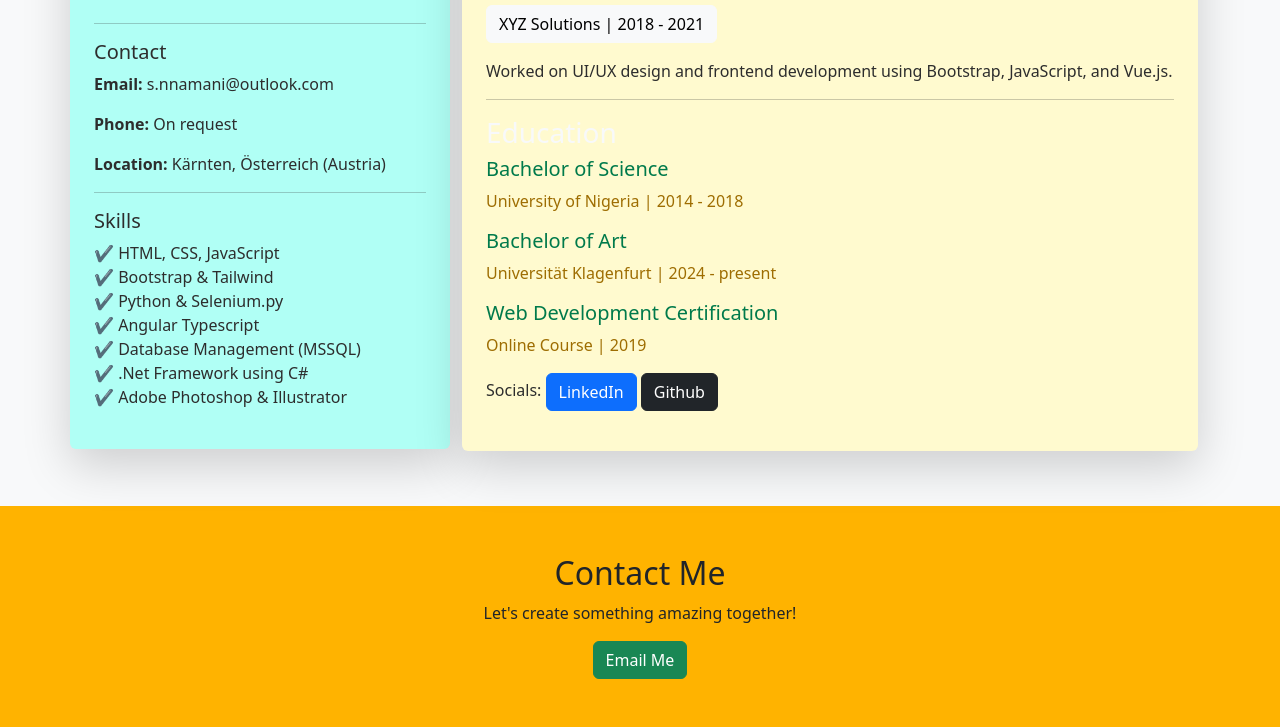
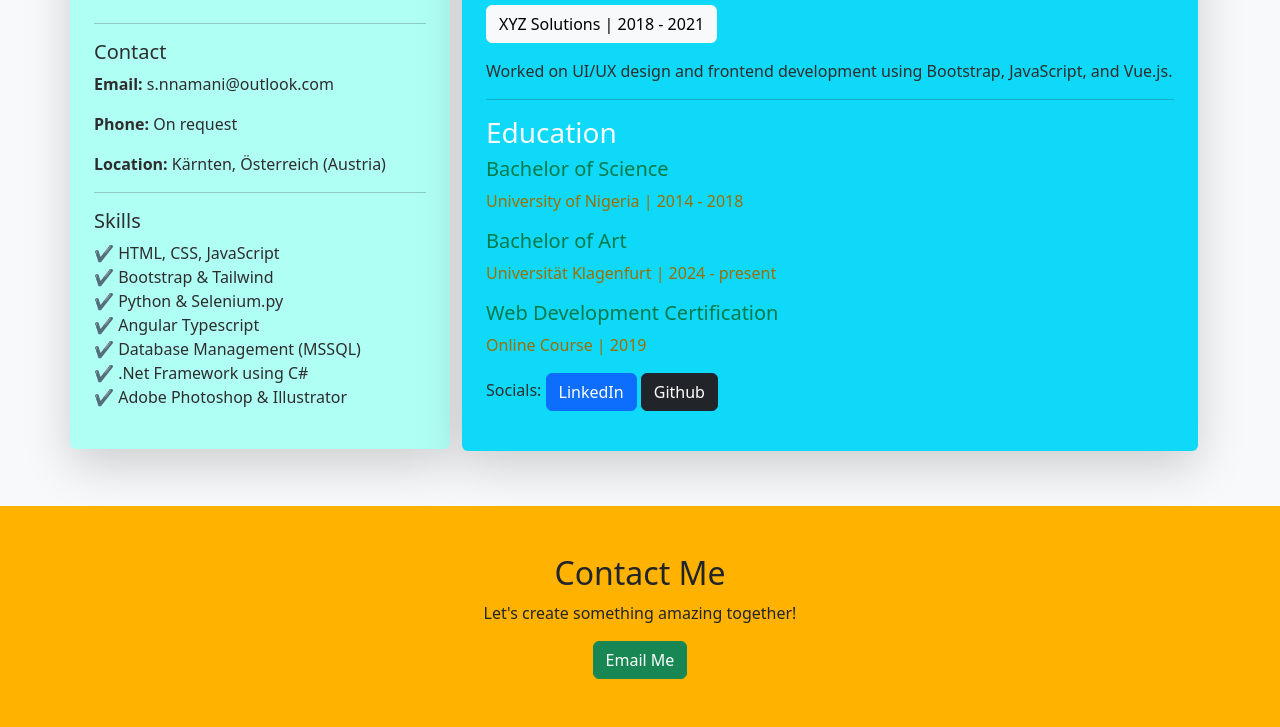
Before and after one commit to StephenNnamani/ProfilePages, a plain HTML site: page index.html in a window 1280 px wide. Shown: the part 387-1114 px from the top of the page. Drawn offline with nearby package versions, Linux system fonts and the light colour scheme.

Commit message:
Update index.css

```diff
--- a/Stylesheet/index.css
+++ b/Stylesheet/index.css
@@ -7,7 +7,7 @@ body{
     margin-left: 10%;
 }
 .y{
-    background-color: #fffacf;
+    background-color: #0fd9f8;
     color: rgb(45, 45, 45);
 }
 
```
